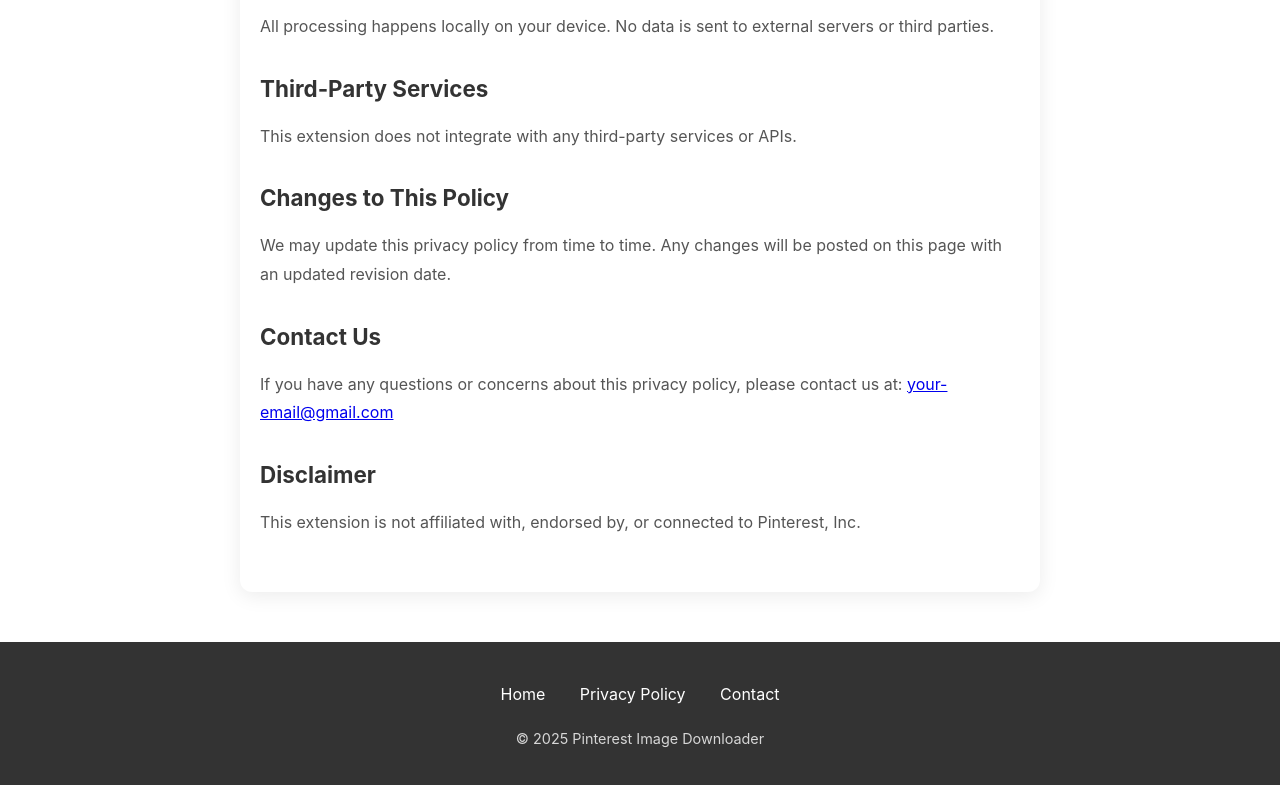
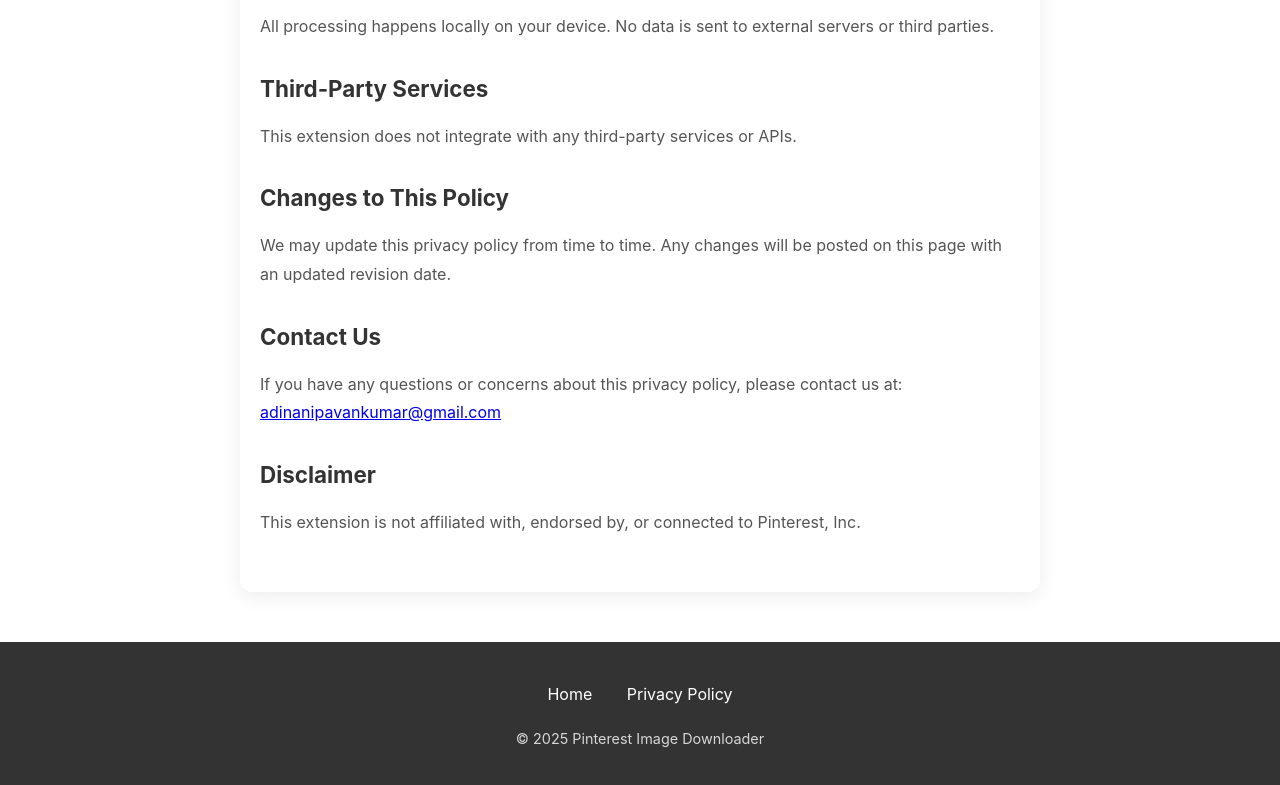
Before and after one commit to pavanKumar2812/pinterest-downloader-website, a plain HTML site: page privacy.html in a window 1280 px wide. Shown: the part 882-1667 px from the top of the page. Drawn offline with Linux system fonts and the light colour scheme.

Commit message:
added email to privacy page

```diff
--- a/privacy.html
+++ b/privacy.html
@@ -79,7 +79,7 @@
         <p>We may update this privacy policy from time to time. Any changes will be posted on this page with an updated revision date.</p>
 
         <h2>Contact Us</h2>
-        <p>If you have any questions or concerns about this privacy policy, please contact us at: <a href="mailto:your-email@gmail.com">your-email@gmail.com</a></p>
+        <p>If you have any questions or concerns about this privacy policy, please contact us at: <a href="adinanipavankumar@gmail.com">adinanipavankumar@gmail.com</a></p>
 
         <h2>Disclaimer</h2>
         <p>This extension is not affiliated with, endorsed by, or connected to Pinterest, Inc.</p>
@@ -90,7 +90,7 @@
             <div class="footer-links">
                 <a href="index.html">Home</a>
                 <a href="privacy.html">Privacy Policy</a>
-                <a href="adinanipavankumar@gmail.com">Contact</a>
+                <!-- <a href="adinanipavankumar@gmail.com">Contact</a> -->
             </div>
             <p>&copy; 2025 Pinterest Image Downloader</p>
         </div>
```
